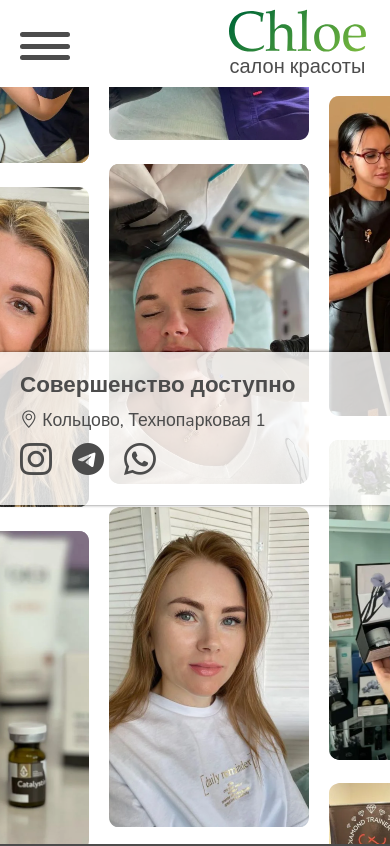
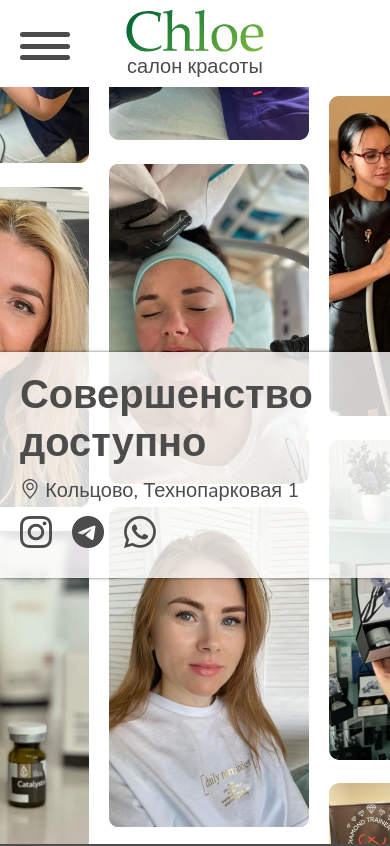
Before and after one commit to kostik-omsk/beauty_salon, a Vue app: page / in a window 390 px wide. Shown: the top 846 px of the page. Built offline with nearby package versions, Linux system fonts and the light colour scheme.

Commit message:
style: upd design

```diff
--- a/src/components/NavBar/AppNavbar.vue
+++ b/src/components/NavBar/AppNavbar.vue
@@ -107,6 +107,7 @@
     display: flex;
     align-items: center;
     justify-content: space-between;
+    min-height: 82px;
   }
   .menu-burger {
     cursor: pointer;
@@ -149,6 +150,9 @@
   }
 
   .logo {
+    position: absolute;
+    left: 50%;
+    transform: translate(-50%, 0);
     a {
       display: flex;
       flex-direction: column;
--- a/src/views/HomeView/HomeView.vue
+++ b/src/views/HomeView/HomeView.vue
@@ -82,11 +82,10 @@
     position: absolute;
     background: rgba(255, 255, 255, 0.8);
     padding: 20px;
-    border-radius: 15px;
+    border-radius: 1rem;
     z-index: 100;
 
     @media (max-width: 767.98px) {
-      font-size: 1.5rem;
       right: 0;
       left: 0;
       border-radius: 0px;
@@ -97,27 +96,15 @@
     }
 
     .block-title {
-      font-weight: 700;
-      font-size: 2.4rem;
-
-      @media (max-width: 767.98px) {
-        font-size: 1.5rem;
-      }
-
-      @media only screen and (max-width: 576px) {
-        font-size: 1.4rem;
-      }
-
-      @media (min-width: 767.98px) and (max-width: 1200px) {
-        font-size: 1.6rem;
-      }
+      font-weight: 800;
+      font-size: $font-size-xxxl;
     }
 
     .block-text {
-      font-size: 1.3rem;
+      font-size: $font-size-lg;
 
       @media only screen and (max-width: 576px) {
-        font-size: 1.1rem;
+        font-size: 1.25rem;
       }
     }
 
@@ -136,6 +123,7 @@
       }
     }
   }
+
   &__image {
     height: 100%;
 
```
